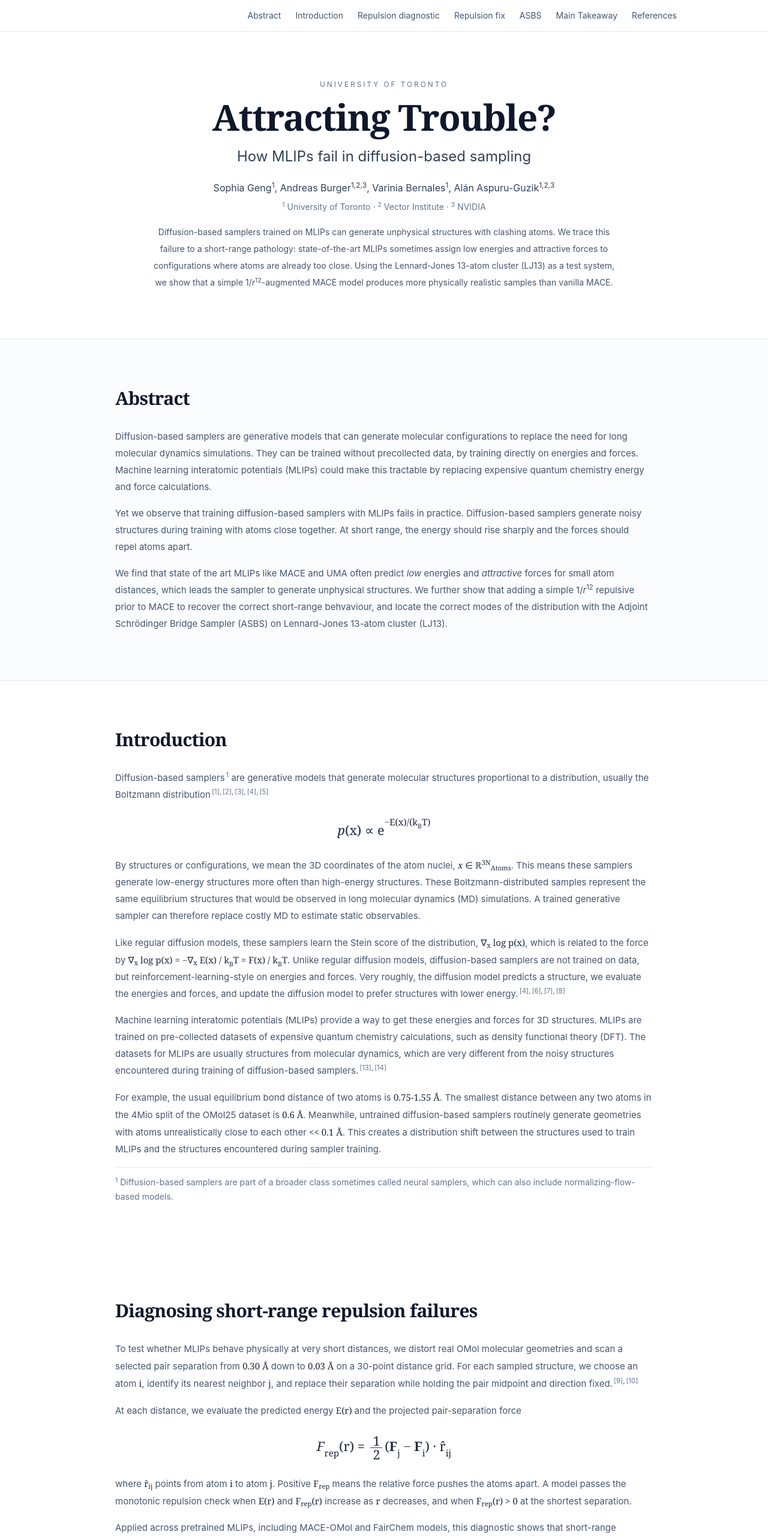
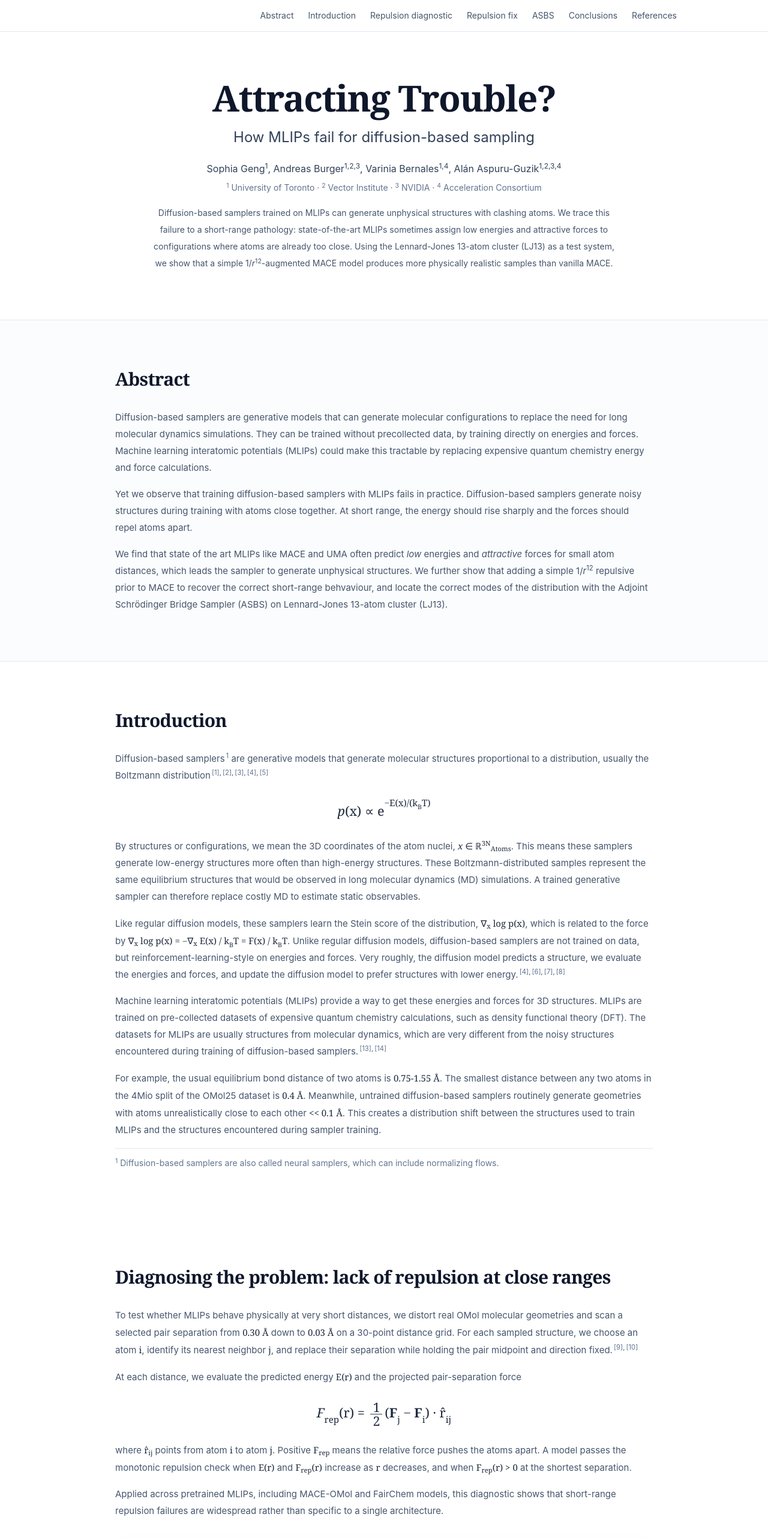
Before and after one commit to sophiageng0808/attracting-trouble, a React (Vite) app in the folder attracting-trouble/: page / in a window 1280 px wide. Shown: the top 2564 px of the page at 60% size. Built offline with nearby package versions, Linux system fonts and the light colour scheme.

Commit message:
Conclusions

```diff
--- a/attracting-trouble/src/App.tsx
+++ b/attracting-trouble/src/App.tsx
@@ -18,8 +18,6 @@ type DiagnosticResultRow = {
   suite: string;
   model: string;
   modelUrl?: string;
-  sweeps: string;
-  calcSuccess: string;
   energyMonotonic: string;
   pairForceMonotonic: string;
   positiveForceAtMinDistance: string;
@@ -43,10 +41,10 @@ const accent = {
   coral: "#ec8e5a",
 };
 
-const takeawayBullets: string[] = [
-  "reduces unphysical close-contact structures",
-  "better reproduces the true Lennard-Jones pair-distance distribution",
-  "more closely matches the reference energy-shape behavior",
+const conclusionBullets: string[] = [
+  "Sampler training explores atom–atom distances far outside MLIP training distributions",
+  "Leading MLIPs can be attractive, not repulsive, at those distances, and samplers amplify that failure",
+  "Targeted diagnostics can help design future MLIPs for generative sampling",
 ];
 
 const references: Reference[] = [
@@ -130,8 +128,6 @@ const diagnosticResultRows: DiagnosticResultRow[] = [
     model: "MACE-OMol",
     modelUrl:
       "https://github.com/ACEsuit/mace-foundations/releases/download/mace_omol_0/MACE-omol-0-extra-large-1024.model",
-    sweeps: "17",
-    calcSuccess: "17 / 17 = 100.0%",
     energyMonotonic: "1 / 17 = 5.88%",
     pairForceMonotonic: "0 / 17 = 0.00%",
     positiveForceAtMinDistance: "6 / 17 = 35.29%",
@@ -141,8 +137,6 @@ const diagnosticResultRows: DiagnosticResultRow[] = [
     model: "MACE-OMol",
     modelUrl:
       "https://github.com/ACEsuit/mace-foundations/releases/download/mace_omol_0/MACE-omol-0-extra-large-1024.model",
-    sweeps: "1000",
-    calcSuccess: "1000 / 1000 = 100.0%",
     energyMonotonic: "250 / 1000 = 25.0%",
     pairForceMonotonic: "688 / 1000 = 68.8%",
     positiveForceAtMinDistance: "907 / 1000 = 90.7%",
@@ -151,8 +145,6 @@ const diagnosticResultRows: DiagnosticResultRow[] = [
     suite: "diatomic",
     model: "UMA-M-1P1",
     modelUrl: "https://huggingface.co/facebook/UMA/blob/main/checkpoints/uma-m-1p1.pt",
-    sweeps: "17",
-    calcSuccess: "17 / 17 = 100.0%",
     energyMonotonic: "0 / 17 = 0.00%",
     pairForceMonotonic: "0 / 17 = 0.00%",
     positiveForceAtMinDistance: "0 / 17 = 0.00%",
@@ -161,8 +153,6 @@ const diagnosticResultRows: DiagnosticResultRow[] = [
     suite: "diatomic",
     model: "UMA-S-1P1",
     modelUrl: "https://huggingface.co/facebook/UMA/blob/main/checkpoints/uma-s-1p1.pt",
-    sweeps: "17",
-    calcSuccess: "17 / 17 = 100.0%",
     energyMonotonic: "0 / 17 = 0.00%",
     pairForceMonotonic: "0 / 17 = 0.00%",
     positiveForceAtMinDistance: "1 / 17 = 5.88%",
@@ -171,8 +161,6 @@ const diagnosticResultRows: DiagnosticResultRow[] = [
     suite: "diatomic",
     model: "UMA-S-1P2",
     modelUrl: "https://huggingface.co/facebook/UMA",
-    sweeps: "17",
-    calcSuccess: "17 / 17 = 100.0%",
     energyMonotonic: "0 / 17 = 0.00%",
     pairForceMonotonic: "0 / 17 = 0.00%",
     positiveForceAtMinDistance: "0 / 17 = 0.00%",
@@ -181,8 +169,6 @@ const diagnosticResultRows: DiagnosticResultRow[] = [
     suite: "in-molecule",
     model: "UMA-M-1P1",
     modelUrl: "https://huggingface.co/facebook/UMA/blob/main/checkpoints/uma-m-1p1.pt",
-    sweeps: "1000",
-    calcSuccess: "1000 / 1000 = 100.0%",
     energyMonotonic: "0 / 1000 = 0.00%",
     pairForceMonotonic: "0 / 1000 = 0.00%",
     positiveForceAtMinDistance: "4 / 1000 = 0.40%",
@@ -191,8 +177,6 @@ const diagnosticResultRows: DiagnosticResultRow[] = [
     suite: "in-molecule",
     model: "UMA-S-1P1",
     modelUrl: "https://huggingface.co/facebook/UMA/blob/main/checkpoints/uma-s-1p1.pt",
-    sweeps: "1000",
-    calcSuccess: "1000 / 1000 = 100.0%",
     energyMonotonic: "0 / 1000 = 0.00%",
     pairForceMonotonic: "0 / 1000 = 0.00%",
     positiveForceAtMinDistance: "21 / 1000 = 2.10%",
@@ -201,8 +185,6 @@ const diagnosticResultRows: DiagnosticResultRow[] = [
     suite: "in-molecule",
     model: "UMA-S-1P2",
     modelUrl: "https://huggingface.co/facebook/UMA",
-    sweeps: "1000",
-    calcSuccess: "1000 / 1000 = 100.0%",
     energyMonotonic: "0 / 1000 = 0.00%",
     pairForceMonotonic: "0 / 1000 = 0.00%",
     positiveForceAtMinDistance: "166 / 1000 = 16.60%",
@@ -210,8 +192,6 @@ const diagnosticResultRows: DiagnosticResultRow[] = [
   {
     suite: "diatomic",
     model: "GFN2-xTB",
-    sweeps: "17",
-    calcSuccess: "17 / 17 = 100.0%",
     energyMonotonic: "17 / 17 = 100.0%",
     pairForceMonotonic: "17 / 17 = 100.0%",
     positiveForceAtMinDistance: "17 / 17 = 100.0%",
@@ -219,11 +199,9 @@ const diagnosticResultRows: DiagnosticResultRow[] = [
   {
     suite: "in-molecule",
     model: "GFN2-xTB",
-    sweeps: "1000",
-    calcSuccess: "946 / 1000 = 94.6%",
-    energyMonotonic: "946 / 1000 = 94.6%",
-    pairForceMonotonic: "946 / 1000 = 94.6%",
-    positiveForceAtMinDistance: "946 / 1000 = 94.6%",
+    energyMonotonic: "946 / 1000 = 94.6% (not converged)",
+    pairForceMonotonic: "946 / 1000 = 94.6% (not converged)",
+    positiveForceAtMinDistance: "946 / 1000 = 94.6% (not converged)",
   },
 ];
 
@@ -347,10 +325,8 @@ function DiagnosticResultsTable() {
       <table className="min-w-full border-collapse text-left text-xs">
         <thead>
           <tr style={{ backgroundColor: `${accent.mint}40` }}>
-            <th className="whitespace-nowrap px-4 py-3 font-semibold text-slate-900">Suite</th>
+            <th className="whitespace-nowrap px-4 py-3 font-semibold text-slate-900">System</th>
             <th className="whitespace-nowrap px-4 py-3 font-semibold text-slate-900">Model / method</th>
-            <th className="whitespace-nowrap px-4 py-3 font-semibold text-slate-900">Sweeps</th>
-            <th className="whitespace-nowrap px-4 py-3 font-semibold text-slate-900">Calc success</th>
             <th className="whitespace-nowrap px-4 py-3 font-semibold text-slate-900">Energy monotonic</th>
             <th className="whitespace-nowrap px-4 py-3 font-semibold text-slate-900">Pair-force monotonic</th>
             <th className="whitespace-nowrap px-4 py-3 font-semibold text-slate-900">
@@ -382,12 +358,6 @@ function DiagnosticResultsTable() {
                 )}
               </td>
               <td className="whitespace-nowrap border-t border-slate-200 px-4 py-3 text-slate-600">
-                {row.sweeps}
-              </td>
-              <td className="whitespace-nowrap border-t border-slate-200 px-4 py-3 text-slate-600">
-                {row.calcSuccess}
-              </td>
-              <td className="whitespace-nowrap border-t border-slate-200 px-4 py-3 text-slate-600">
                 {row.energyMonotonic}
               </td>
               <td className="whitespace-nowrap border-t border-slate-200 px-4 py-3 text-slate-600">
@@ -400,53 +370,6 @@ function DiagnosticResultsTable() {
           ))}
         </tbody>
       </table>
-    </div>
-  );
-}
-
-const asbsPanels = [
-  {
-    title: "Vanilla MACE",
-    src: "/gifs/adjoint_generation_vanilla_evolve.gif",
-    alt: "ASBS under vanilla MACE energy collapsing",
-    color: accent.coral,
-  },
-  {
-    title: (
-      <>
-        <R12Term />-augmented MACE
-      </>
-    ),
-    src: "/gifs/adjoint_generation_r12_evolve.gif",
-    alt: "ASBS under 1/r^12-augmented MACE energy",
-    color: accent.gold,
-  },
-] as const;
-
-function ASBSComparison() {
-  return (
-    <div className="space-y-2">
-      <div className="grid gap-x-4 md:grid-cols-2">
-        {asbsPanels.map((panel) => (
-          <div
-            key={`${panel.src}-label`}
-            className="min-h-[2.75rem] text-xs font-semibold uppercase tracking-[0.15em]"
-            style={{ color: panel.color }}
-          >
-            {panel.title}
-          </div>
-        ))}
-      </div>
-      <div className="grid gap-x-4 md:grid-cols-2">
-        {asbsPanels.map((panel) => (
-          <img
-            key={`${panel.title}-gif`}
-            src={panel.src}
-            alt={panel.alt}
-            className="block h-auto w-full object-contain"
-          />
-        ))}
-      </div>
     </div>
   );
 }
@@ -491,7 +414,7 @@ export default function MLIPProjectPage() {
             <a href="#repulsion-diagnostic" className="hover:text-slate-900">Repulsion diagnostic</a>
             <a href="#repulsion-fix" className="hover:text-slate-900">Repulsion fix</a>
             <a href="#asbs" className="hover:text-slate-900">ASBS</a>
-            <a href="#main-takeaway" className="hover:text-slate-900">Main Takeaway</a>
+            <a href="#conclusions" className="hover:text-slate-900">Conclusions</a>
             <a href="#references" className="hover:text-slate-900">References</a>
           </nav>
         </div>
@@ -501,20 +424,17 @@ export default function MLIPProjectPage() {
         <section className="bg-white">
           <div className="mx-auto max-w-5xl px-6 py-16 md:py-20">
             <div className="text-center">
-              <div className="text-xs uppercase tracking-[0.24em] text-slate-500">
-                University of Toronto
-              </div>
-              <h1 className="mx-auto mt-4 max-w-4xl font-serif text-5xl font-semibold tracking-tight text-slate-900 md:text-6xl">
+              <h1 className="mx-auto max-w-4xl font-serif text-5xl font-semibold tracking-tight text-slate-900 md:text-6xl">
                 Attracting Trouble?
               </h1>
               <p className="mx-auto mt-5 max-w-3xl text-xl leading-8 text-slate-700 md:text-2xl">
-                How MLIPs fail in diffusion-based sampling
+                How MLIPs fail for diffusion-based sampling
               </p>
               <div className="mt-6 text-base text-slate-700">
-                Sophia Geng<sup>1</sup>, Andreas Burger<sup>1,2,3</sup>, Varinia Bernales<sup>1</sup>, Alán Aspuru-Guzik<sup>1,2,3</sup>
+                Sophia Geng<sup>1</sup>, Andreas Burger<sup>1,2,3</sup>, Varinia Bernales<sup>1,4</sup>, Alán Aspuru-Guzik<sup>1,2,3,4</sup>
               </div>
               <div className="mx-auto mt-2 max-w-3xl text-sm leading-6 text-slate-500">
-                <sup>1</sup> University of Toronto · <sup>2</sup> Vector Institute · <sup>3</sup> NVIDIA
+                <sup>1</sup> University of Toronto · <sup>2</sup> Vector Institute · <sup>3</sup> NVIDIA · <sup>4</sup> Acceleration Consortium
               </div>
               <p className="mx-auto mt-4 max-w-3xl text-sm leading-7 text-slate-600">
                 Diffusion-based samplers trained on MLIPs can generate unphysical structures with clashing atoms.
@@ -589,16 +509,16 @@ export default function MLIPProjectPage() {
 
             <p>
               For example, the usual equilibrium bond distance of two atoms is <InlineMath>0.75-1.55 Å</InlineMath>. The smallest distance between any two atoms in the 4Mio split of the OMol25 dataset is{" "}
-              <InlineMath>0.6 Å</InlineMath>. Meanwhile, untrained diffusion-based samplers routinely generate geometries with atoms unrealistically close to each other <InlineMath>&lt;&lt; 0.1 Å</InlineMath>. This creates a distribution shift between the structures used to train MLIPs and the structures encountered during sampler training.
+              <InlineMath>0.4 Å</InlineMath>. Meanwhile, untrained diffusion-based samplers routinely generate geometries with atoms unrealistically close to each other <InlineMath>&lt;&lt; 0.1 Å</InlineMath>. This creates a distribution shift between the structures used to train MLIPs and the structures encountered during sampler training.
             </p>
 
             <p id="neural-samplers-note" className="border-t border-slate-200 pt-3 text-sm leading-6 text-slate-500">
-              <sup>1</sup> Diffusion-based samplers are part of a broader class sometimes called neural samplers, which can also include normalizing-flow-based models.
+              <sup>1</sup> Diffusion-based samplers are also called neural samplers, which can include normalizing flows.
             </p>
           </div>
         </Section>
 
-        <Section id="repulsion-diagnostic" title="Diagnosing short-range repulsion failures">
+        <Section id="repulsion-diagnostic" title="Diagnosing the problem: lack of repulsion at close ranges">
           <div className="space-y-4 text-[15px] leading-7 text-slate-600">
             <p>
               To test whether MLIPs behave physically at very short distances, we distort real OMol molecular geometries and scan a selected pair separation from <InlineMath>0.30 Å</InlineMath> down to <InlineMath>0.03 Å</InlineMath> on a 30-point distance grid. For each sampled structure, we choose an atom <InlineMath>i</InlineMath>, identify its nearest neighbor <InlineMath>j</InlineMath>, and replace their separation while holding the pair midpoint and direction fixed.
@@ -668,7 +588,7 @@ export default function MLIPProjectPage() {
           </div>
         </Section>
 
-        <Section id="repulsion-fix" title="A simple 1/r^12 repulsion fix">
+        <Section id="repulsion-fix" title="A simple fix: adding a repulsion prior">
           <div className="space-y-4 text-[15px] leading-7 text-slate-600">
             <p>
               To address this failure mode, MACE is augmented with an explicit <R12Term /> repulsive prior, which introduces a physically motivated inductive bias in the region of the energy landscape associated with close atomic contacts while preserving the flexibility of MACE’s learned many-body representation at longer distances.
@@ -717,14 +637,6 @@ export default function MLIPProjectPage() {
 
           <div className="mt-8">
             <FigureBlock
-              caption="ASBS under learned MACE energy landscapes."
-            >
-              <ASBSComparison />
-            </FigureBlock>
-          </div>
-
-          <div className="mt-8">
-            <FigureBlock
               caption={
                 <>
                   Pair-distance and energy distributions from ASBS with vanilla MACE (left) and <R12Term />-augmented MACE (right) on LJ13. Sampling against vanilla MACE samples unphysically short interatomic distances (top left), for which MACE predicts low energies (bottom left, orange), but which have extremely high true LJ energies (bottom left, blue). Sampling against the repulsion-augmented MACE model produces more physically consistent structures that match the correct modes of the reference distribution (top right).
@@ -736,18 +648,16 @@ export default function MLIPProjectPage() {
           </div>
         </Section>
 
-        <Section id="main-takeaway" title="Main Takeaway" light={true}>
+        <Section id="conclusions" title="Conclusions" light={true}>
           <div className="space-y-4 text-[15px] leading-7 text-slate-600">
-            <p>Compared with vanilla MACE, the repulsion-augmented model:</p>
-            <BulletList items={takeawayBullets} />
             <p>
-              More broadly, these results show that MLIP evaluation should include targeted short-range repulsion diagnostics, since standard energy and force metrics may not reveal failures in compressed regions of configuration space that become apparent only when a learned potential is used as a generative energy landscape. Repulsion diagnostics on MACE-OMol and FairChem models further suggest that close-range reliability is a general evaluation concern for learned interatomic potentials.
-              <Citation ids={["chiang2026mlip", "liu2026evaluation"]} />
+              Diffusion-based samplers trained on MLIPs can fail for a reason that is easy to miss on equilibrium benchmarks: the geometries encountered during sampler training are not the geometries used to fit the potential. Our OMol compression scans and LJ13 ASBS experiments point to three conclusions:
             </p>
+            <BulletList items={conclusionBullets} />
             <p>
               <span className="block">Questions, comments, or ideas? Please reach out!</span>
-              <span className="block">sophia.geng (at) mail.utoronto.ca</span>
-              <span className="block">me (at) andreas-burger.com</span>
+              <span className="block"> sophia.geng (at) mail.utoronto.ca</span>
+              <span className="block"> me (at) andreas-burger.com</span>
             </p>
           </div>
         </Section>
@@ -758,7 +668,7 @@ export default function MLIPProjectPage() {
           </p>
           <pre className="mt-4 overflow-x-auto rounded-2xl border border-slate-200 bg-white p-5 text-left text-xs leading-6 text-slate-700">
 {`@misc{geng2026attractingtrouble,
-  title = {Attracting Trouble? How Generative Modelling Fails with MLIPs},
+  title = {Attracting Trouble? How MLIPs fail for diffusion-based sampling},
   author = {Geng, Sophia and Burger, Andreas and Bernales, Varinia and Aspuru-Guzik, Alán},
   year = {2026},
   url = {https://sophiageng0808.github.io/attracting-trouble/}
```
